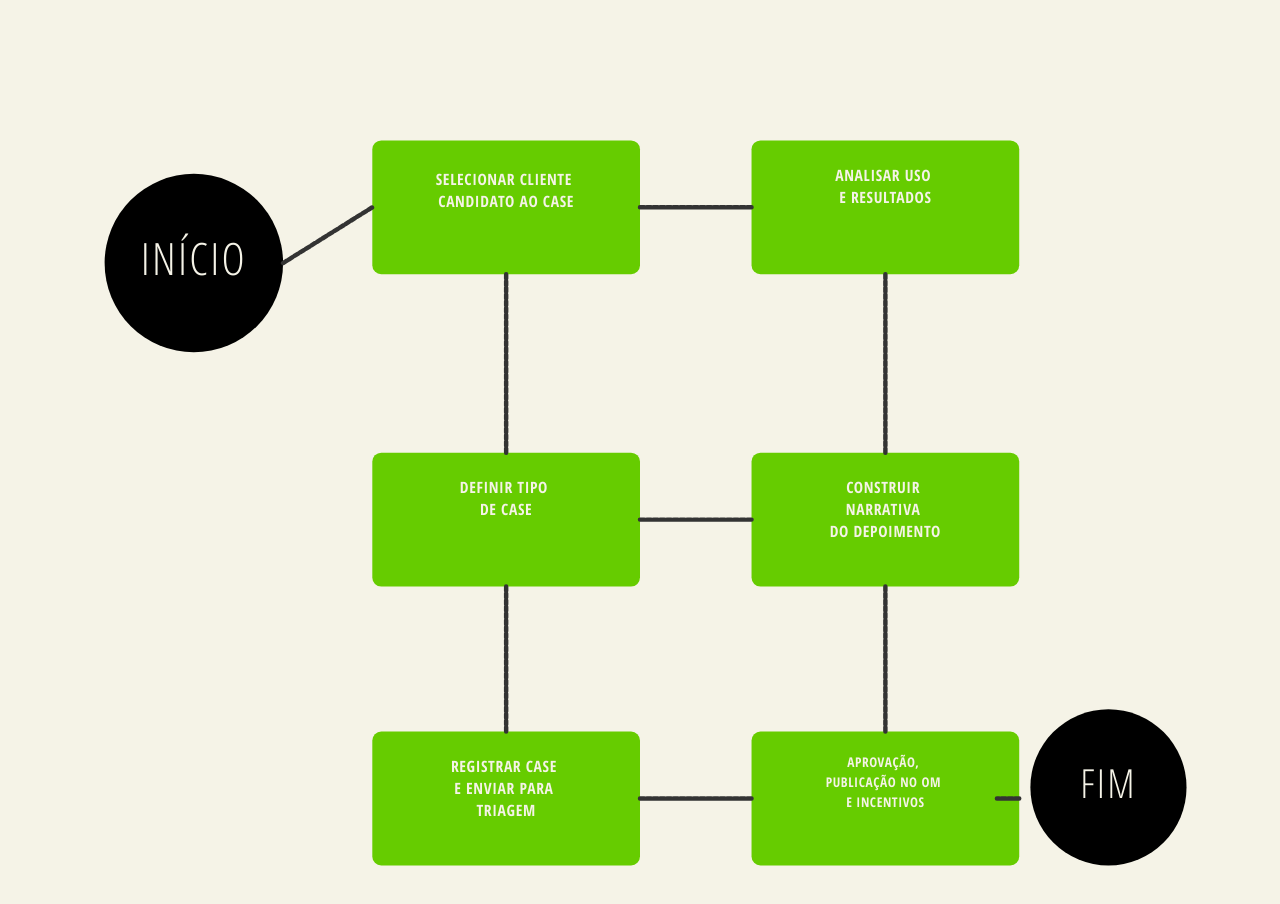
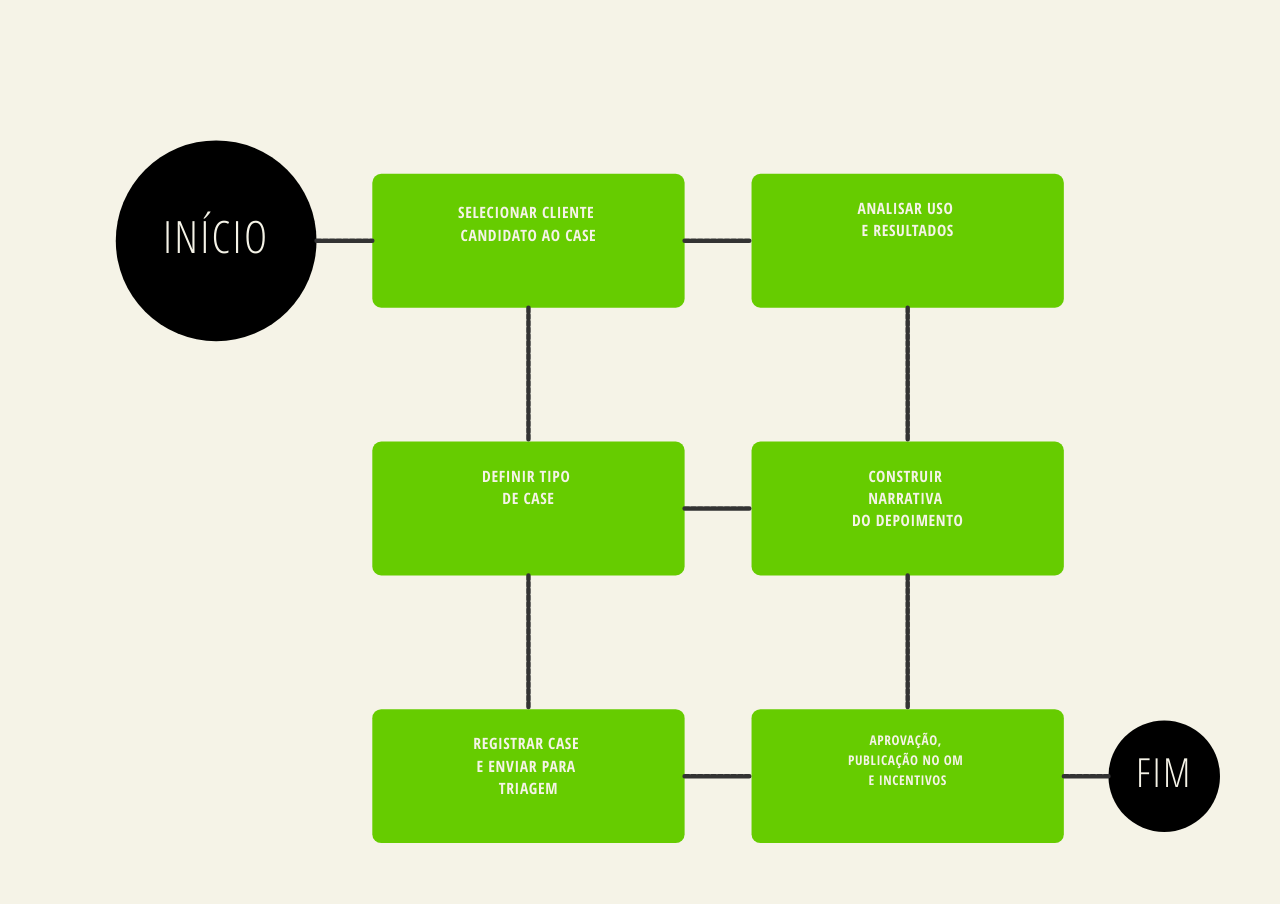
Before and after one commit to GERMANINHO/fluxo-case-cscx-sankhya-abc-paulista, a plain HTML site: page index.html in a window 1280 px wide. Drawn offline with Linux system fonts and the light colour scheme.

Commit message:
Update index.html
Boa, vamos alinhar tudo certinho na régua.
Abaixo está o index completo com o SVG ajustado:

Boxes alinhados em uma grade (3 linhas × 2 colunas);

Coordenadas recalculadas;

Linhas horizontais e verticais limpinhas, sem cruzar estranho;

Início e Fim reposicionados pra encaixar certinho nas conexões.

Substitui o seu index.html por este:
Se, depois de publicar, ainda parecer desalinhado em algum ponto específico (por exemplo, quer tudo mais para cima ou mais centrado na tela), me fala qual “linha/coluna” mexer que eu recalibro as coordenadas fininho.

```diff
--- a/index.html
+++ b/index.html
@@ -197,113 +197,125 @@
       <desc id="fluxo-desc">Fluxograma do processo de seleção, construção e registro de CASES de clientes Sankhya.</desc>
 
       <!-- START -->
-      <g transform="translate(5,45)">
-        <circle fill="#000" cx="55" cy="55" r="40"/>
-        <text x="55" y="55" text-anchor="middle" dominant-baseline="middle"
+      <g>
+        <circle fill="#000" cx="70" cy="90" r="45"/>
+        <text x="70" y="90" text-anchor="middle" dominant-baseline="middle"
               font-family="Open Sans Condensed" font-size="20" fill="#f5f3e7" font-weight="100"
               style="text-transform:uppercase; letter-spacing:1px">Início</text>
       </g>
 
-      <!-- Linha 1 -->
+      <!-- ================== LINHA 1 ================== -->
+
       <!-- Seleção do cliente -->
       <g class="node" id="node-cliente" tabindex="0" role="button"
          aria-label="Selecionar cliente candidato ao CASE"
-         transform="translate(140,45)" style="--pulse-color:#66cc00;">
-        <rect class="pulse" x="0" y="0" rx="8" ry="8" width="120" height="60"/>
-        <rect class="main"  x="0" y="0" rx="4" ry="4" width="120" height="60" fill="#66cc00"/>
-        <text class="node-label xxs" x="60" y="20" text-anchor="middle">
-          <tspan x="60" dy="0">Selecionar cliente</tspan>
-          <tspan x="60" dy="10">candidato ao CASE</tspan>
+         transform="translate(140,60)" style="--pulse-color:#66cc00;">
+        <rect class="pulse" x="0" y="0" rx="8" ry="8" width="140" height="60"/>
+        <rect class="main"  x="0" y="0" rx="4" ry="4" width="140" height="60" fill="#66cc00"/>
+        <text class="node-label xxs" x="70" y="20" text-anchor="middle">
+          <tspan x="70" dy="0">Selecionar cliente</tspan>
+          <tspan x="70" dy="10">candidato ao CASE</tspan>
         </text>
       </g>
 
       <!-- Analisar uso e resultados -->
       <g class="node" id="node-analise-uso" tabindex="0" role="button"
          aria-label="Analisar uso e resultados"
-         transform="translate(310,45)" style="--pulse-color:#66cc00;">
-        <rect class="pulse" x="0" y="0" rx="8" ry="8" width="120" height="60"/>
-        <rect class="main"  x="0" y="0" rx="4" ry="4" width="120" height="60" fill="#66cc00"/>
-        <text class="node-label xxs" x="60" y="18" text-anchor="middle">
-          <tspan x="60" dy="0">Analisar uso</tspan>
-          <tspan x="60" dy="10">e resultados</tspan>
+         transform="translate(310,60)" style="--pulse-color:#66cc00;">
+        <rect class="pulse" x="0" y="0" rx="8" ry="8" width="140" height="60"/>
+        <rect class="main"  x="0" y="0" rx="4" ry="4" width="140" height="60" fill="#66cc00"/>
+        <text class="node-label xxs" x="70" y="18" text-anchor="middle">
+          <tspan x="70" dy="0">Analisar uso</tspan>
+          <tspan x="70" dy="10">e resultados</tspan>
         </text>
       </g>
 
       <!-- Conexões linha 1 -->
-      <line x1="100" y1="100" x2="140" y2="75" class="edge--dotted" />
-      <line x1="260" y1="75" x2="310" y2="75" class="edge--dotted" />
+      <!-- Início -> Selecionar cliente -->
+      <line x1="115" y1="90" x2="140" y2="90" class="edge--dotted" />
+      <!-- Selecionar cliente -> Analisar uso -->
+      <line x1="280" y1="90" x2="310" y2="90" class="edge--dotted" />
 
-      <!-- Linha 2 -->
+      <!-- ================== LINHA 2 ================== -->
+
       <!-- Definir tipo de Case -->
       <g class="node" id="node-tipo-case" tabindex="0" role="button"
          aria-label="Definir tipo de Case"
-         transform="translate(140,185)" style="--pulse-color:#66cc00;">
-        <rect class="pulse" x="0" y="0" rx="8" ry="8" width="120" height="60"/>
-        <rect class="main"  x="0" y="0" rx="4" ry="4" width="120" height="60" fill="#66cc00"/>
-        <text class="node-label xxs" x="60" y="18" text-anchor="middle">
-          <tspan x="60" dy="0">Definir tipo</tspan>
-          <tspan x="60" dy="10">de CASE</tspan>
+         transform="translate(140,180)" style="--pulse-color:#66cc00;">
+        <rect class="pulse" x="0" y="0" rx="8" ry="8" width="140" height="60"/>
+        <rect class="main"  x="0" y="0" rx="4" ry="4" width="140" height="60" fill="#66cc00"/>
+        <text class="node-label xxs" x="70" y="18" text-anchor="middle">
+          <tspan x="70" dy="0">Definir tipo</tspan>
+          <tspan x="70" dy="10">de CASE</tspan>
         </text>
       </g>
 
       <!-- Construir narrativa -->
       <g class="node" id="node-narrativa" tabindex="0" role="button"
          aria-label="Construir narrativa do depoimento"
-         transform="translate(310,185)" style="--pulse-color:#66cc00;">
-        <rect class="pulse" x="0" y="0" rx="8" ry="8" width="120" height="60"/>
-        <rect class="main"  x="0" y="0" rx="4" ry="4" width="120" height="60" fill="#66cc00"/>
-        <text class="node-label xxs" x="60" y="18" text-anchor="middle">
-          <tspan x="60" dy="0">Construir</tspan>
-          <tspan x="60" dy="10">narrativa</tspan>
-          <tspan x="60" dy="10">do depoimento</tspan>
+         transform="translate(310,180)" style="--pulse-color:#66cc00;">
+        <rect class="pulse" x="0" y="0" rx="8" ry="8" width="140" height="60"/>
+        <rect class="main"  x="0" y="0" rx="4" ry="4" width="140" height="60" fill="#66cc00"/>
+        <text class="node-label xxs" x="70" y="18" text-anchor="middle">
+          <tspan x="70" dy="0">Construir</tspan>
+          <tspan x="70" dy="10">narrativa</tspan>
+          <tspan x="70" dy="10">do depoimento</tspan>
         </text>
       </g>
 
       <!-- Conexões linha 2 -->
-      <line x1="200" y1="105" x2="200" y2="185" class="edge--dotted" />
-      <line x1="370" y1="105" x2="370" y2="185" class="edge--dotted" />
-      <line x1="260" y1="215" x2="310" y2="215" class="edge--dotted" />
+      <!-- Selecionar cliente -> Definir tipo -->
+      <line x1="210" y1="120" x2="210" y2="180" class="edge--dotted" />
+      <!-- Analisar uso -> Construir narrativa -->
+      <line x1="380" y1="120" x2="380" y2="180" class="edge--dotted" />
+      <!-- Definir tipo -> Construir narrativa -->
+      <line x1="280" y1="210" x2="310" y2="210" class="edge--dotted" />
 
-      <!-- Linha 3 -->
+      <!-- ================== LINHA 3 ================== -->
+
       <!-- Registrar no SenseData -->
       <g class="node" id="node-registro" tabindex="0" role="button"
          aria-label="Registrar e enviar para triagem no SenseData"
-         transform="translate(140,310)" style="--pulse-color:#66cc00;">
-        <rect class="pulse" x="0" y="0" rx="8" ry="8" width="120" height="60"/>
-        <rect class="main"  x="0" y="0" rx="4" ry="4" width="120" height="60" fill="#66cc00"/>
-        <text class="node-label xxs" x="60" y="18" text-anchor="middle">
-          <tspan x="60" dy="0">Registrar CASE</tspan>
-          <tspan x="60" dy="10">e enviar para</tspan>
-          <tspan x="60" dy="10">triagem</tspan>
+         transform="translate(140,300)" style="--pulse-color:#66cc00;">
+        <rect class="pulse" x="0" y="0" rx="8" ry="8" width="140" height="60"/>
+        <rect class="main"  x="0" y="0" rx="4" ry="4" width="140" height="60" fill="#66cc00"/>
+        <text class="node-label xxs" x="70" y="18" text-anchor="middle">
+          <tspan x="70" dy="0">Registrar CASE</tspan>
+          <tspan x="70" dy="10">e enviar para</tspan>
+          <tspan x="70" dy="10">triagem</tspan>
         </text>
       </g>
 
       <!-- Aprovação, publicação e incentivos -->
       <g class="node" id="node-incentivo" tabindex="0" role="button"
          aria-label="Aprovação, publicação e incentivos"
-         transform="translate(310,310)" style="--pulse-color:#66cc00;">
-        <rect class="pulse" x="0" y="0" rx="8" ry="8" width="120" height="60"/>
-        <rect class="main"  x="0" y="0" rx="4" ry="4" width="120" height="60" fill="#66cc00"/>
-        <text class="node-label xxxs" x="60" y="16" text-anchor="middle">
-          <tspan x="60" dy="0">Aprovação,</tspan>
-          <tspan x="60" dy="9">publicação no OM</tspan>
-          <tspan x="60" dy="9">e incentivos</tspan>
+         transform="translate(310,300)" style="--pulse-color:#66cc00;">
+        <rect class="pulse" x="0" y="0" rx="8" ry="8" width="140" height="60"/>
+        <rect class="main"  x="0" y="0" rx="4" ry="4" width="140" height="60" fill="#66cc00"/>
+        <text class="node-label xxxs" x="70" y="16" text-anchor="middle">
+          <tspan x="70" dy="0">Aprovação,</tspan>
+          <tspan x="70" dy="9">publicação no OM</tspan>
+          <tspan x="70" dy="9">e incentivos</tspan>
         </text>
       </g>
 
       <!-- END -->
-      <g transform="translate(430,295)">
-        <circle fill="#000" cx="40" cy="40" r="35"/>
-        <text x="40" y="40" text-anchor="middle" dominant-baseline="middle"
+      <g>
+        <circle fill="#000" cx="495" cy="330" r="25"/>
+        <text x="495" y="330" text-anchor="middle" dominant-baseline="middle"
               font-family="Open Sans Condensed" font-size="18" fill="#f5f3e7" font-weight="100"
               style="text-transform:uppercase; letter-spacing:1px">Fim</text>
       </g>
 
       <!-- Conexões linha 3 -->
-      <line x1="200" y1="245" x2="200" y2="310" class="edge--dotted" />
-      <line x1="370" y1="245" x2="370" y2="310" class="edge--dotted" />
-      <line x1="260" y1="340" x2="310" y2="340" class="edge--dotted" />
-      <line x1="430" y1="340" x2="420" y2="340" class="edge--dotted" />
+      <!-- Definir tipo -> Registrar -->
+      <line x1="210" y1="240" x2="210" y2="300" class="edge--dotted" />
+      <!-- Construir narrativa -> Aprovação -->
+      <line x1="380" y1="240" x2="380" y2="300" class="edge--dotted" />
+      <!-- Registrar -> Aprovação -->
+      <line x1="280" y1="330" x2="310" y2="330" class="edge--dotted" />
+      <!-- Aprovação -> Fim -->
+      <line x1="450" y1="330" x2="470" y2="330" class="edge--dotted" />
     </svg>
   </div>
 </div>
```
